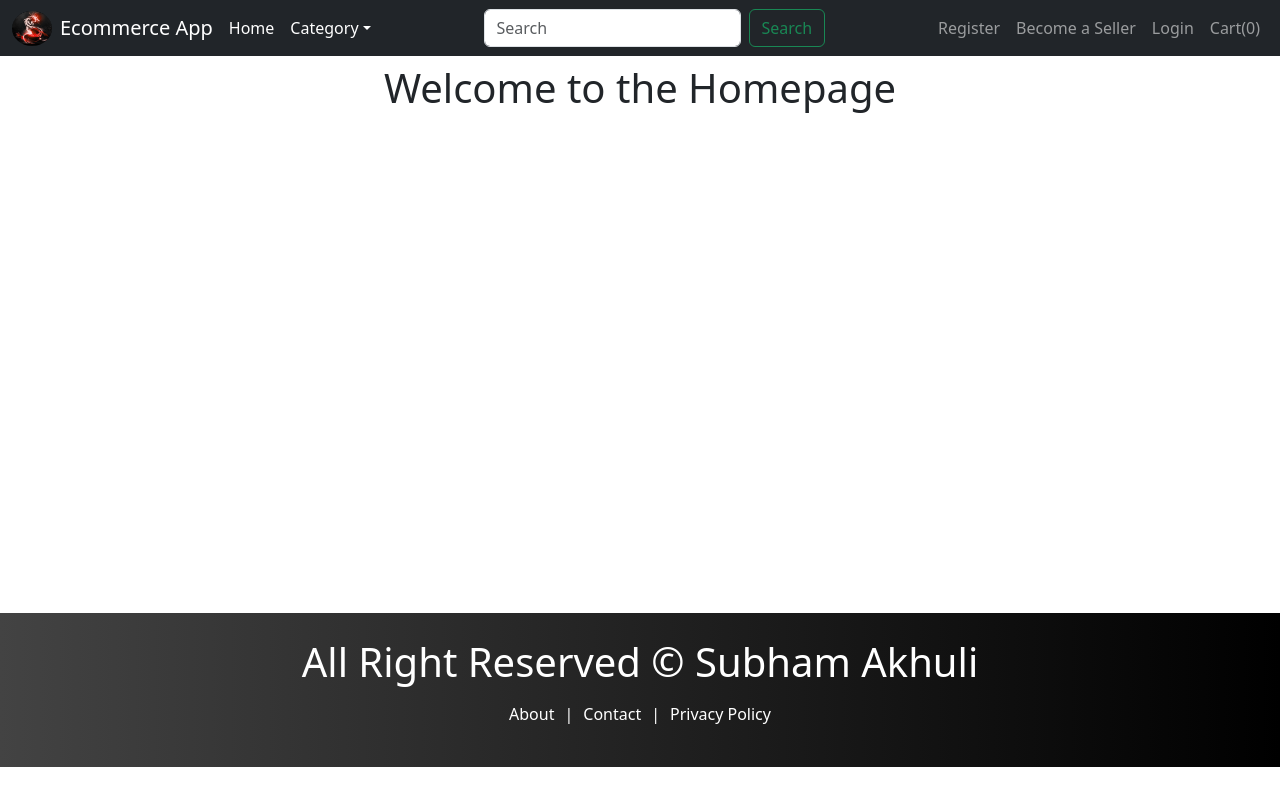
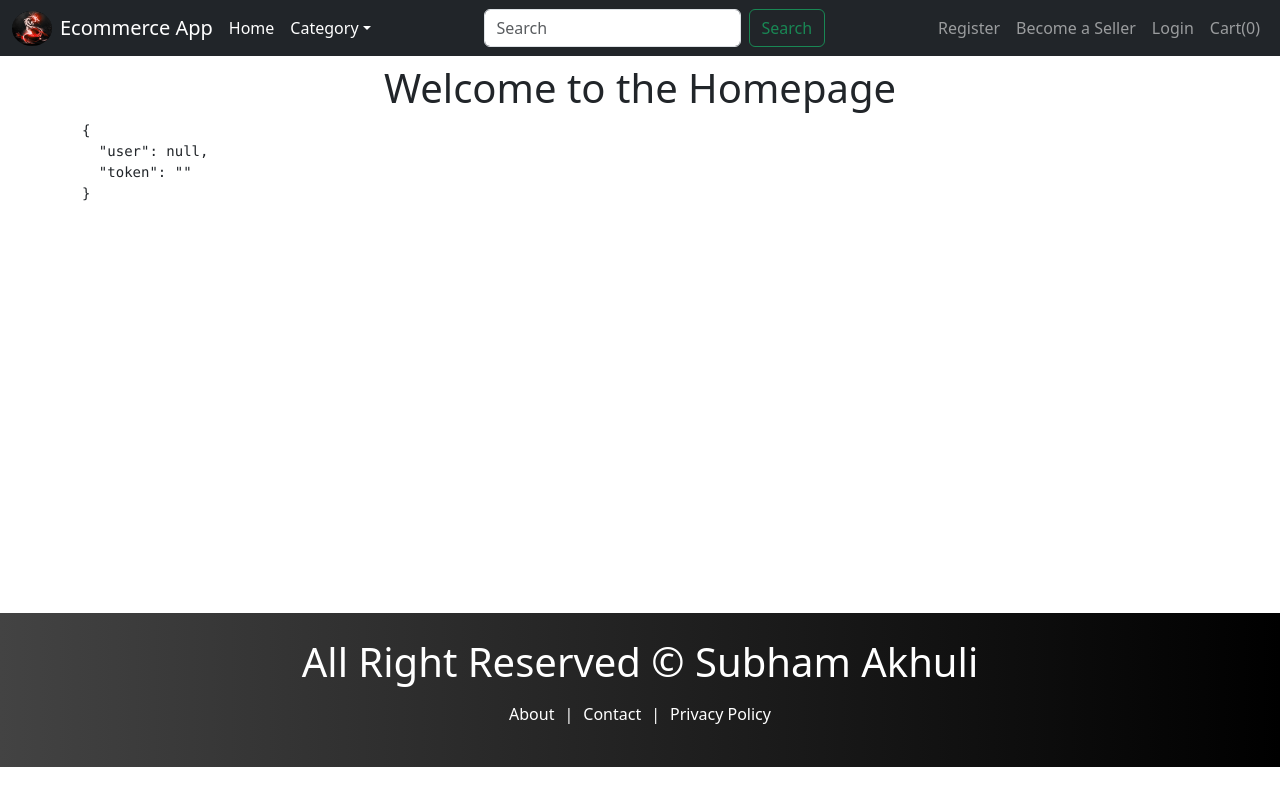
Before and after one commit to SubhamAkhuli/Ecommerce-Website, a React (Create React App) app in the folder client/: page / in a window 1280 px wide. Built offline with nearby package versions, Linux system fonts and the light colour scheme.

Commit message:
Add user information to homepage

```diff
--- a/client/src/pages/Homepage.js
+++ b/client/src/pages/Homepage.js
@@ -1,12 +1,15 @@
 import React from "react";
 import Header from "../components/Layout/Header";
 import Footer from "../components/Layout/Footer";
+import { useAuth } from "../context/auth";
 function Homepage() {
+  const { user,setUser } = useAuth();
   return (
     <div>
       <Header />
       <div className="container" style={{ minHeight: "68.6vh" }}>
         <h1 className="text-center mt-2">Welcome to the Homepage</h1>
+        <pre>{JSON.stringify(user, null, 2)}</pre>
       </div>
       <Footer />
     </div>
```
